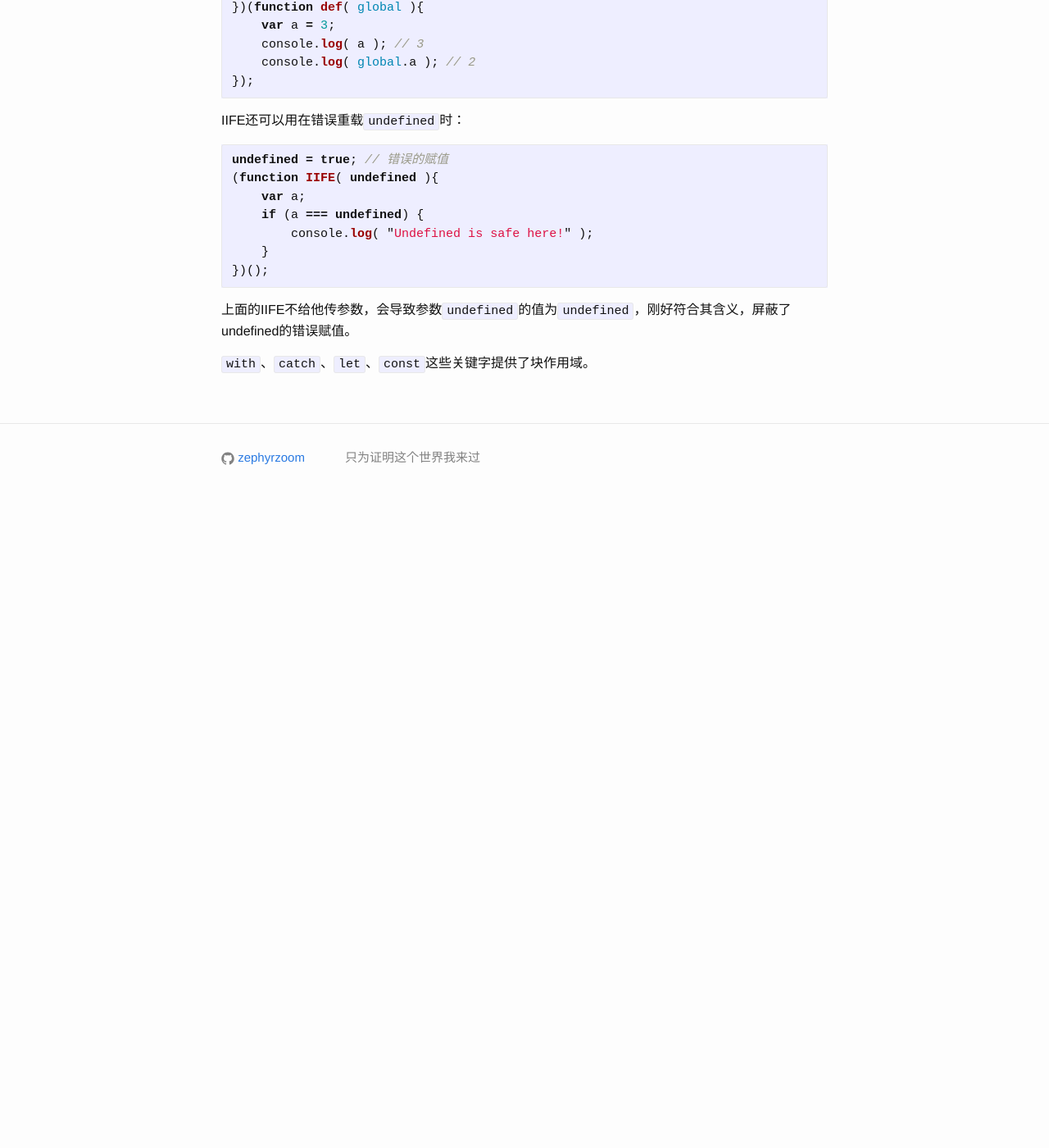
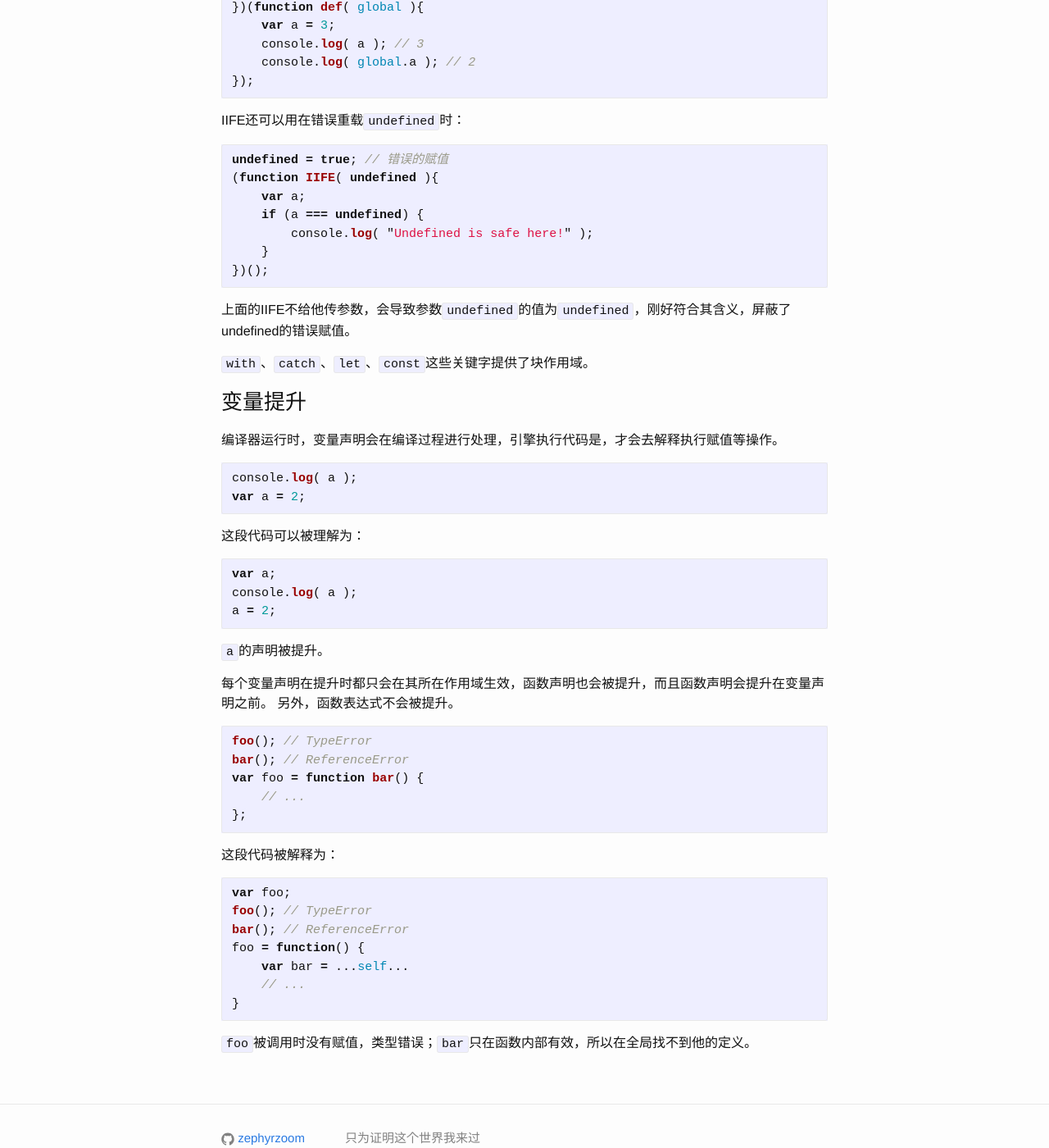
Before and after one commit to zephyrzoom/zephyrzoom.github.io, a Jekyll site: the page built from _posts/2016-08-06-js.md, in a window 1280 px wide and 1400 px high, scrolled down 3146 px. Shown: the whole window at 82% size. Built offline with Jekyll 4.4.1, drawn with Linux system fonts in a browser that asks for light colours; before the commit the page ends 3776 px from its top, so only the background shows below that.

Commit message:
update js

````diff
--- a/_posts/2016-08-06-js.md
+++ b/_posts/2016-08-06-js.md
@@ -152,3 +152,43 @@ undefined = true; // 错误的赋值
 上面的IIFE不给他传参数，会导致参数`undefined`的值为`undefined`，刚好符合其含义，屏蔽了undefined的错误赋值。
 
 `with`、`catch`、`let`、`const`这些关键字提供了块作用域。
+
+### 变量提升
+
+编译器运行时，变量声明会在编译过程进行处理，引擎执行代码是，才会去解释执行赋值等操作。
+
+```javascript
+console.log( a );
+var a = 2;
+```
+这段代码可以被理解为：
+
+```javascript
+var a;
+console.log( a );
+a = 2;
+```
+`a`的声明被提升。
+
+每个变量声明在提升时都只会在其所在作用域生效，函数声明也会被提升，而且函数声明会提升在变量声明之前。
+另外，函数表达式不会被提升。
+
+```javascript
+foo(); // TypeError
+bar(); // ReferenceError
+var foo = function bar() {
+    // ...
+};
+```
+这段代码被解释为：
+
+```javascript
+var foo;
+foo(); // TypeError
+bar(); // ReferenceError
+foo = function() {
+    var bar = ...self...
+    // ...
+}
+```
+`foo`被调用时没有赋值，类型错误；`bar`只在函数内部有效，所以在全局找不到他的定义。
````
